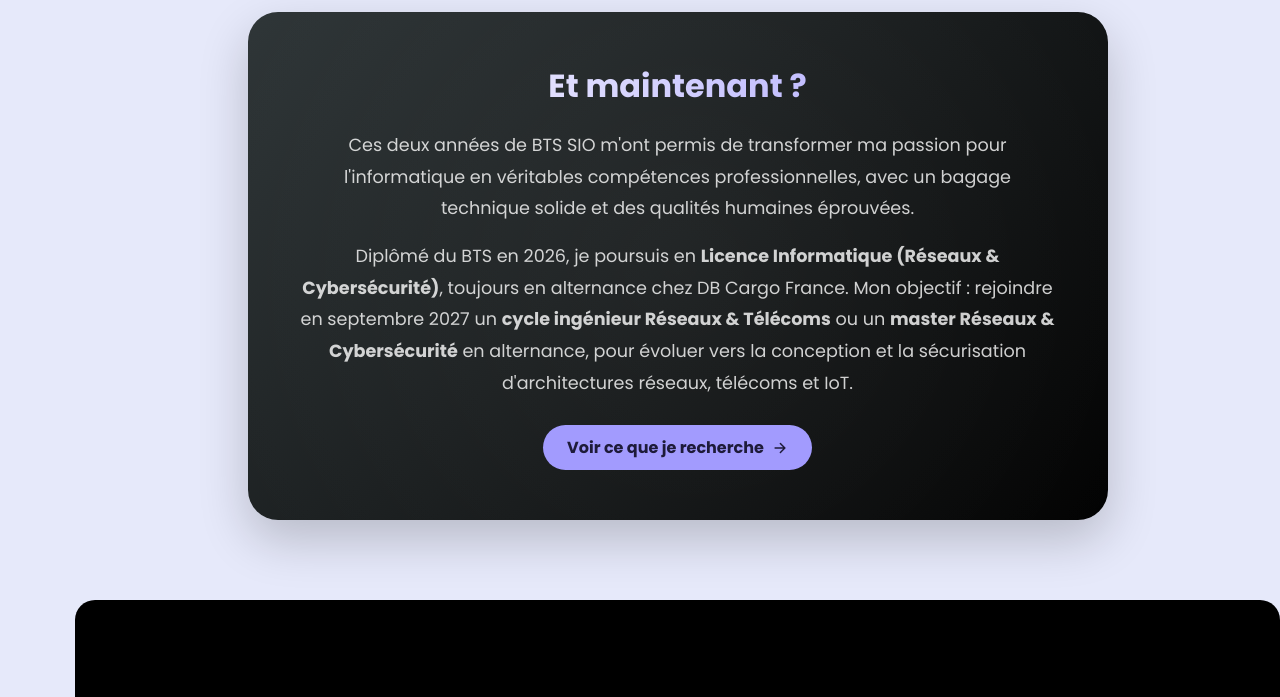
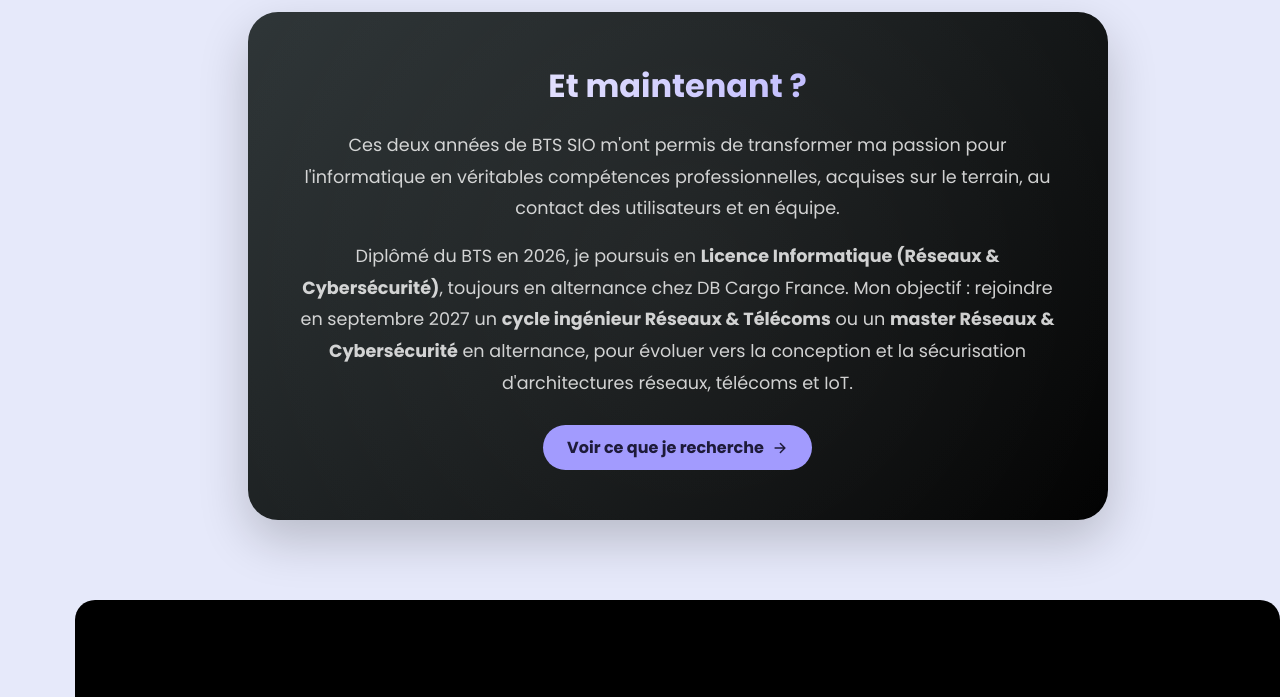
Before and after one commit to Ruben-ch/portfolio_ruben_chiche, a plain HTML site: page bilan.html in a window 1280 px wide. Shown: the part 1460-2157 px from the top of the page. Drawn offline with nearby package versions, Linux system fonts and the light colour scheme.

Commit message:
Bilan : reformulation de la conclusion (suppression de « qualités humaines éprouvées »)
Co-Authored-By: Claude Opus 5.5 <noreply@anthropic.com>
Claude-Session: https://claude.ai/code/session_01JXbA7QZ955rJv2xp6xVNpA

```diff
--- a/bilan.html
+++ b/bilan.html
@@ -427,7 +427,7 @@
             <h2>Et maintenant ?</h2>
             <p>
                 Ces deux années de BTS SIO m'ont permis de transformer ma passion pour l'informatique en véritables compétences professionnelles,
-                avec un bagage technique solide et des qualités humaines éprouvées.
+                acquises sur le terrain, au contact des utilisateurs et en équipe.
             </p>
             <p>
                 Diplômé du BTS en 2026, je poursuis en <strong>Licence Informatique (Réseaux &amp; Cybersécurité)</strong>, toujours en alternance chez DB Cargo France.
```
